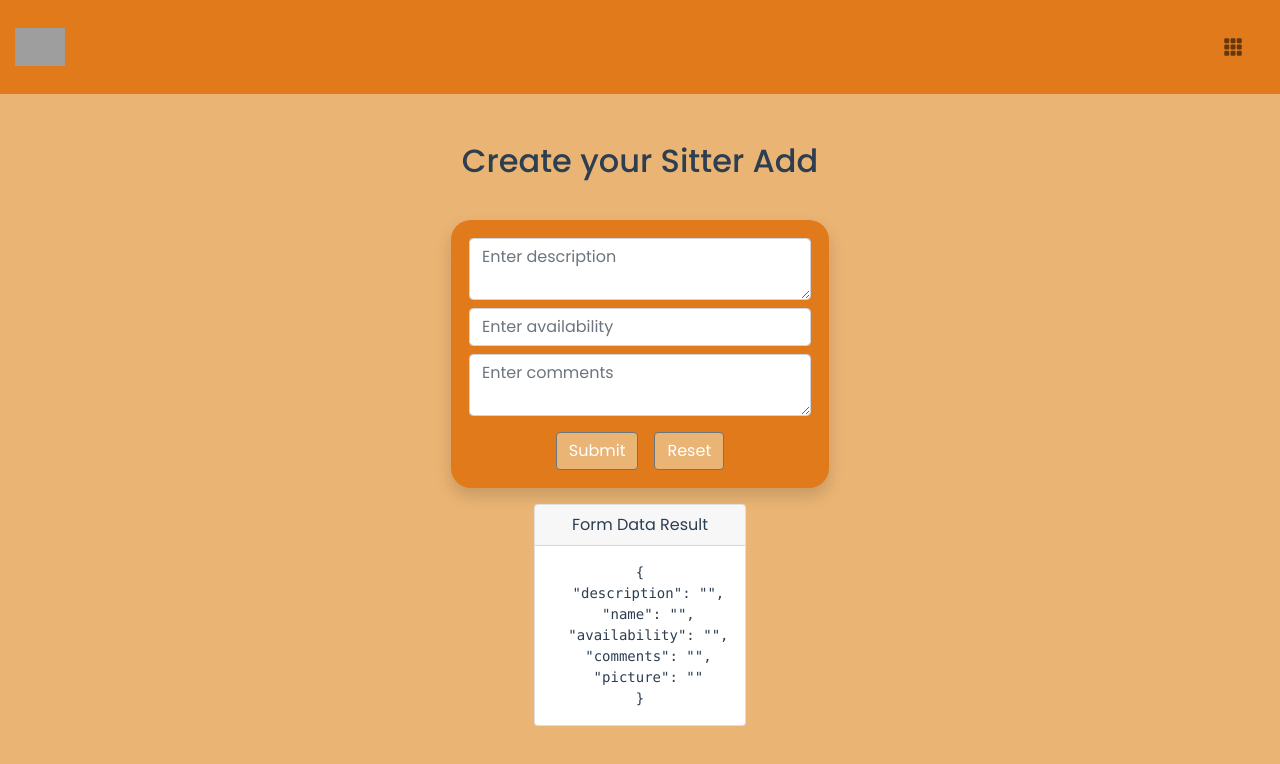
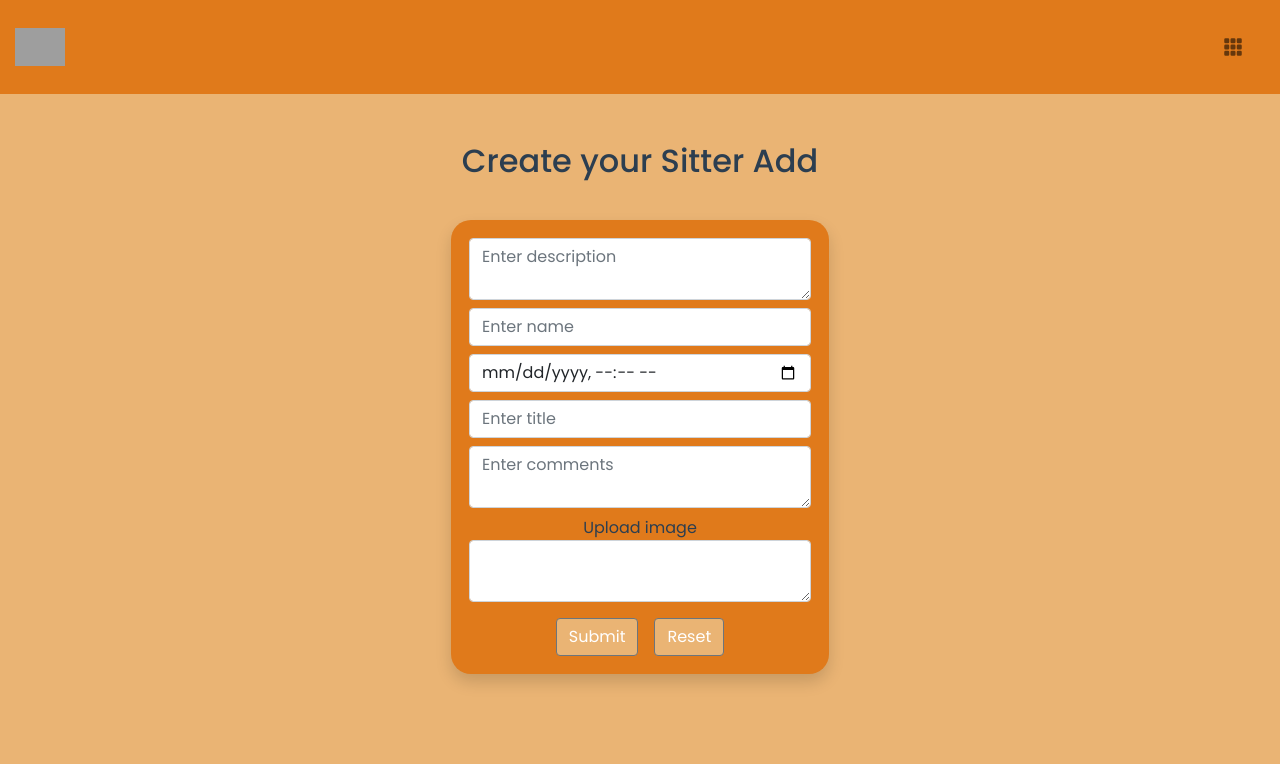
Before and after one commit to amrhefny87/DoggyFriendly, a Vue app: page /formsitters in a window 1280 px wide. Shown: the top 764 px of the page. Built offline with nearby package versions, Linux system fonts and the light colour scheme; grey boxes are pictures that could not be loaded.

Commit message:
crud vue

```diff
--- a/src/components/NewAd.vue
+++ b/src/components/NewAd.vue
@@ -76,9 +76,16 @@
               >Edit</router-link
             >
             </div>
-            <b-button @click="deletemyEvent" id="buttonDelete" class="m-2"
+            <div v-if="type === 'Dogs'">
+            <b-button @click="buttonDeleteDogs" id="deletemyEvent" class="m-2"
               >Delete</b-button
             >
+            </div>
+             <div v-if="type === 'Sitters'">
+            <b-button @click="buttonDeleteSitters" id="deletemyEvent" class="m-2"
+              >Delete</b-button
+            >
+            </div>
             </div>
           </b-card-body>
         </b-col>
@@ -89,15 +96,20 @@
 
 <script>
 import { apidogs } from "@/apis/ApiDogs";
+import { apisitters } from "@/apis/ApiSitters";
 
 export default {
   name: "NewAdd",
   props: ["result", "type"],
   mounted() {},
   methods: {
-    async deletemyEvent() {
+    async buttonDeleteDogs() {
       await apidogs.delete(this.result.id);
       return (window.location.href = "dogs");
+    },
+    async buttonDeleteSitters() {
+      await apisitters.delete(this.result.id);
+      return (window.location.href = "sitters");
     },
   },
 };
--- a/src/views/FormDogs.vue
+++ b/src/views/FormDogs.vue
@@ -86,7 +86,6 @@
         </b-form-group>
 
         <b-button type="submit" id="buttonSubmit" class="m-2">Submit</b-button>
-        <b-button @click="editmyEvent" id="buttonEdit" class="m-2">Edit</b-button>
         <b-button type="reset" id="buttonReset" class="m-2">Reset</b-button>
       </b-form>
     </div>
@@ -121,10 +120,6 @@ export default {
       await apidogs.create(this.form);
       return window.location.href =  "dogs"
     },
-    async editmyEvent() {
-      await apidogs.editEvent(11, this.form)
-      return window.location.href =  "dogs"
-  },
     onReset(event) {
       event.preventDefault();
       this.form.description = "";
--- a/src/views/FormSitters.vue
+++ b/src/views/FormSitters.vue
@@ -8,7 +8,7 @@
         <b-form-group
           class="m-2"
           id="input-group-2"
-          label=" "
+          label=""
           label-for="input-2"
         >
           <b-form-textarea
@@ -18,7 +18,33 @@
             required
           ></b-form-textarea>
         </b-form-group>
-
+        <b-form-group
+          id="input-group-2"
+          label=""
+          label-for="input-2"
+          class="m-2 text-left"
+        >
+          <b-form-input
+            id="input-2"
+            v-model="form.name"
+            placeholder="Enter name"
+            required
+          ></b-form-input>
+        </b-form-group>
+        <b-form-group
+          class="m-2"
+          id="input-group-2"
+          label=""
+          label-for="input-2"
+        >
+          <b-form-input
+            id="input-2"
+            v-model="form.date" required
+            placeholder="Enter date" type="datetime-local"
+            min="2011-06-01T08:30:00" max="2022-06-30T16:30:00"
+           pattern="[0-9]{4}-[0-9]{2}-[0-9]{2}T[0-9]{2}:[0-9]{2}"
+          ></b-form-input>
+                  </b-form-group>
         <b-form-group
           id="input-group-2"
           label=""
@@ -27,8 +53,8 @@
         >
           <b-form-input
             id="input-2"
-            v-model="form.availability"
-            placeholder="Enter availability"
+            v-model="form.title"
+            placeholder="Enter title"
             required
           ></b-form-input>
         </b-form-group>
@@ -46,54 +72,60 @@
             required
           ></b-form-textarea>
         </b-form-group>
+        <b-form-group
+          id="input-group-2"
+          label="Upload image"
+          label-for="input-2"
+          class="m-2 d-flex flex-column"
+        >
+          <b-form-textarea
+            id="input-2"
+            v-model="form.image"
+            placeholder=""
+          ></b-form-textarea>
+        </b-form-group>
 
-
-        <b-button type="submit" id="buttonSub" class="m-2">Submit</b-button>
-        <b-button type="reset" id="buttonSub2" class="m-2">Reset</b-button>
+        <b-button type="submit" id="buttonSubmit" class="m-2">Submit</b-button>
+        <b-button type="reset" id="buttonReset" class="m-2">Reset</b-button>
       </b-form>
     </div>
-    <b-card class="mt-3" header="Form Data Result">
-      <pre class="m-0">{{ form }}</pre>
-    </b-card>
-  </div>
+    </div>
   </div>
 </template>
 <script>
+
+import {apisitters} from '@/apis/ApiSitters'
 import Header from "@/components/Header.vue";
+export default {
+  name: "FormDogs",
+  components: {
 
-export default {
-  name: "FormSitters",
-  components: {
     Header
   },
 
   data() {
     return {
-      form: {
-        description: "",
-        name: "",
-        availability: "",
-        comments: "",
-        picture: "",
-      },
-
+      form: {},
       show: true,
     };
   },
+  mounted(){
+    this.onSubmit()
+  },
   methods: {
-    onSubmit(event) {
+
+    async onSubmit(event) {
       event.preventDefault();
-      alert(JSON.stringify(this.form));
+      await apisitters.create(this.form);
+      return window.location.href =  "sitters"
     },
     onReset(event) {
       event.preventDefault();
-      // Reset our form values
       this.form.description = "";
       this.form.name = "";
-      this.form.availability = "";
+      this.form.title = "";
       this.form.comments = "";
-      this.form.picture = "";
-      // Trick to reset/clear native browser form validation state
+      this.form.image = "";
       this.show = false;
       this.$nextTick(() => {
         this.show = true;
@@ -101,21 +133,30 @@ export default {
     },
   },
 };
+
 </script>
 <style scoped>
 #formDogContainer {
   background: #e07a1b;
   padding: 10px;
   border-radius: 20px;
-   margin-top: 2rem;
+  margin-top: 2rem;
   max-width: 500px;
+
 }
 
-#buttonSub {
+#buttonEdit {
+    background: #a08b71;
+}
+#buttonSubmit {
+    background: #eab474;
+}
+#buttonDelete {
+    background: #eab474;
+}
+#buttonReset {
     background: #eab474;
 }
 
-#buttonSub2 {
-    background: #eab474;
-}
+
 </style>
```
